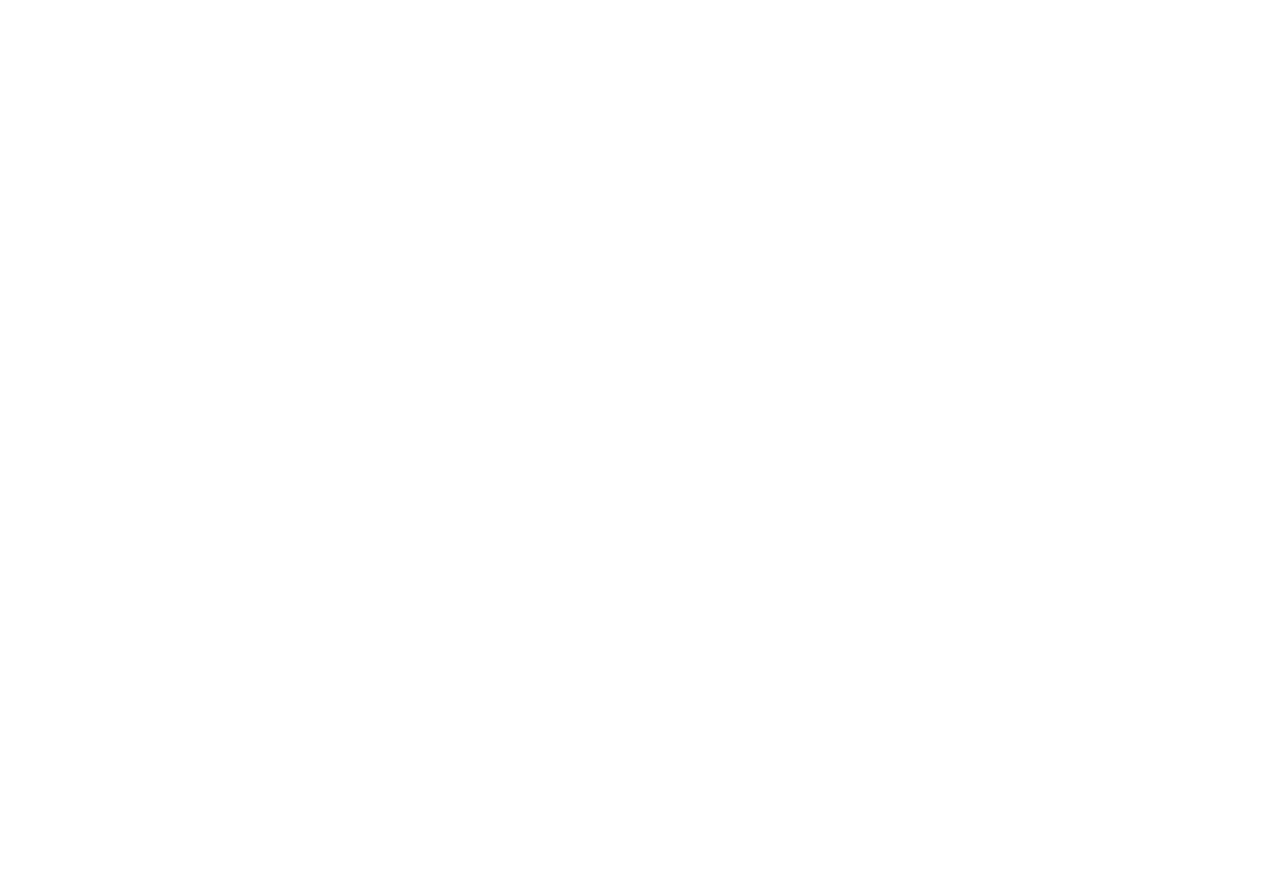
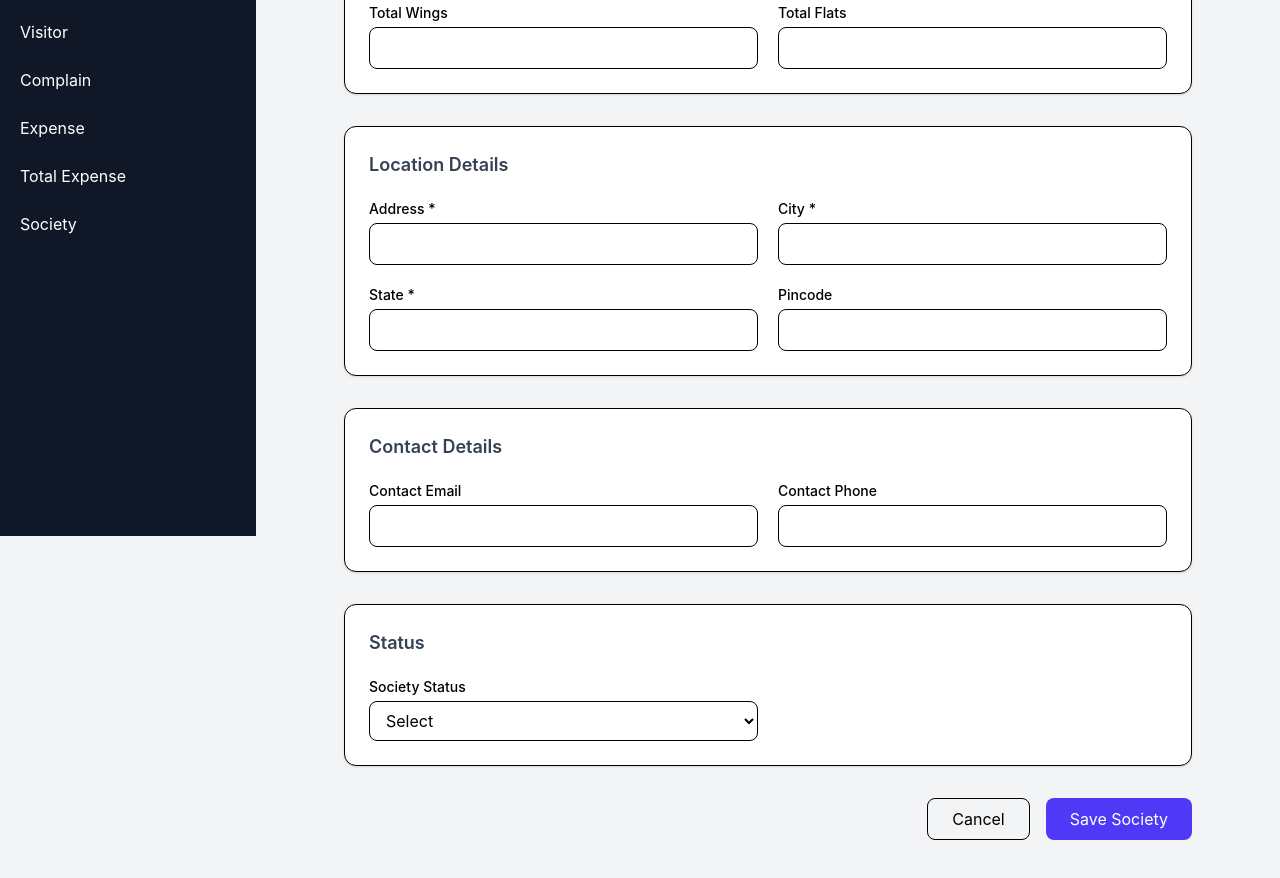
Before and after one commit to Sauravvaghela71/E-Society, a React (Vite) app in the folder frontend/: page /dashboard/society in a window 1280 px wide. Before the commit this address had no page. Shown: the part 320-1198 px from the top of the page. Before the commit the page ends 800 px from the top, so only its background shows below. Built offline with nearby package versions, Linux system fonts and the light colour scheme.

Commit message:
update in adminsidebar

```diff
--- a/frontend/src/component/Admin/AdminSidebar.jsx
+++ b/frontend/src/component/Admin/AdminSidebar.jsx
@@ -59,6 +59,12 @@ export default function AdminSidebar() {
           </Link>
         </li>
 
+        <li>
+          <Link to="/dashboard/society" className="hover:text-blue-400">
+            Society
+          </Link>
+        </li>
+
       </ul>
     </div>
   );
--- a/frontend/src/component/Admin/Resident.jsx
+++ b/frontend/src/component/Admin/Resident.jsx
@@ -1,23 +1,87 @@
 import { useForm } from "react-hook-form";
+import axios from "axios";
+import { useEffect, useState } from "react";
 
 export default function ResidentForm() {
-  const {
+
+  const [showForm, setShowForm] = useState(false);
+  // const [residents, setResidents] = useState([]);
+  const [user, setUser] = useState([]);
+
+ const {
     register,
     handleSubmit,
     formState: { errors }
   } = useForm();
 
+const resident = async (data) => {
+
+  try {
+
+    const res = await axios.post(
+      "http://localhost:5100/api/residents",
+      data
+    );
+
+    setUser([...user, res.data]); // FIX
+
+    alert("Resident Added Successfully");
+
+    setShowForm(false); // FIX
+
+  } catch (error) {
+
+    console.log(error);
+    alert("Error adding resident");
+
+  }
+
+};
+
+useEffect(() => {
+
+  const fetchResidents = async () => {
+
+    try {
+
+      const res = await axios.get(
+        "http://localhost:5100/api/residents"
+      );
+      // console.log("data fetched...",res.data);
+
+      setUser(res.data);
+
+    } catch (error) {
+
+      console.log(error);
+
+    }
+
+  };
+
+  fetchResidents();
+
+}, []);
+
   const onSubmit = (data) => {
-    console.log(data);
+    resident(data);
   };
 
   return (
     <div className="max-w-6xl mx-auto p-6">
 
-      <h1 className="text-3xl font-bold text-gray-800 mb-6">
+      <button
+            onClick={() => setShowForm(true)}
+            className="mb-6 px-5 py-2 bg-green-600 text-white rounded"
+          >
+            Add New Resident
+      </button>
+
+      {/* <h1 className="text-3xl font-bold text-gray-800 mb-6">
         Add New Resident
-      </h1>
+      </h1> */}
 
+      {showForm &&
       <form onSubmit={handleSubmit(onSubmit)} className="space-y-8">
 
         {/* ---------------- Personal Info ---------------- */}
@@ -251,11 +315,12 @@ export default function ResidentForm() {
         <div className="flex justify-end gap-4">
 
           <button
-            type="button"
-            className="px-6 py-2 border rounded-lg hover:bg-gray-50"
-          >
-            Cancel
-          </button>
+  type="button"
+  onClick={() => setShowForm(false)}
+  className="px-6 py-2 border rounded-lg"
+>
+Cancel
+</button>
 
           <button
             type="submit"
@@ -267,6 +332,79 @@ export default function ResidentForm() {
         </div>
 
       </form>
+      }
+
+{user.length > 0 && (
+       <div className="mt-10">
+
+  <h2 className="text-2xl font-bold mb-4">
+    Residents List
+  </h2>
+
+  {/* Scroll container */}
+  <div className="w-230 overflow-x-auto">
+
+    <table className="min-w-[1400px] border text-sm">
+
+      <thead>
+        <tr className="bg-gray-200 text-sm whitespace-nowrap">
+          <th className="border px-3 py-2">Name</th>
+          <th className="border px-3 py-2">Gender</th>
+          <th className="border px-3 py-2">DOB</th>
+          <th className="border px-3 py-2">Mobile</th>
+          <th className="border px-3 py-2">Email</th>
+          <th className="border px-3 py-2">Wing</th>
+          <th className="border px-3 py-2">Flat</th>
+          <th className="border px-3 py-2">Floor</th>
+          <th className="border px-3 py-2">Resident Type</th>
+          <th className="border px-3 py-2">Move In</th>
+          <th className="border px-3 py-2">Move Out</th>
+          <th className="border px-3 py-2">ID Type</th>
+          <th className="border px-3 py-2">ID Number</th>
+          <th className="border px-3 py-2">Vehicle</th>
+          <th className="border px-3 py-2">Emergency Name</th>
+          <th className="border px-3 py-2">Emergency Number</th>
+          <th className="border px-3 py-2">Status</th>
+        </tr>
+      </thead>
+
+      <tbody>
+
+        {user.map((u, i) => (
+
+          <tr key={i} className="text-center hover:bg-gray-50 whitespace-nowrap">
+
+            <td className="border px-3 py-2">{u.firstName} {u.lastName}</td>
+            <td className="border px-3 py-2">{u.gender}</td>
+            <td className="border px-3 py-2">{u.dateOfBirth}</td>
+            <td className="border px-3 py-2">{u.mobileNumber}</td>
+            <td className="border px-3 py-2">{u.email}</td>
+            <td className="border px-3 py-2">{u.wing}</td>
+            <td className="border px-3 py-2">{u.flatNumber}</td>
+            <td className="border px-3 py-2">{u.floorNumber}</td>
+            <td className="border px-3 py-2">{u.residentType}</td>
+            <td className="border px-3 py-2">{u.moveInDate}</td>
+            <td className="border px-3 py-2">{u.moveOutDate}</td>
+            <td className="border px-3 py-2">{u.idProofType}</td>
+            <td className="border px-3 py-2">{u.idProofNumber}</td>
+            <td className="border px-3 py-2">{u.vehicleNumber}</td>
+            <td className="border px-3 py-2">{u.emergencyContactName}</td>
+            <td className="border px-3 py-2">{u.emergencyContactNumber}</td>
+            <td className="border px-3 py-2">{u.status}</td>
+
+          </tr>
+
+        ))}
+
+      </tbody>
+
+    </table>
+
+  </div>
+
+</div>
+      )}
+
     </div>
   );
 }
--- /dev/null
+++ b/frontend/src/component/Admin/Society.jsx
@@ -0,0 +1,242 @@
+import { useForm } from "react-hook-form";
+
+export default function Society() {
+
+  const {
+    register,
+    handleSubmit,
+    formState: { errors }
+  } = useForm();
+
+  const onSubmit = (data) => {
+    console.log(data);
+  };
+
+  return (
+
+    <div className="max-w-4xl mx-auto p-6">
+
+      <h1 className="text-3xl font-bold text-gray-800 mb-6">
+        Society Registration
+      </h1>
+
+      <form onSubmit={handleSubmit(onSubmit)} className="space-y-8">
+
+        {/* Society Information */}
+
+        <Section title="Society Information">
+
+          <Input
+            label="Society Name"
+            required
+            error={errors.societyName}
+            register={register("societyName", {
+              required: "Society name is required"
+            })}
+          />
+
+          <Input
+            label="Society Code"
+            error={errors.societyCode}
+            register={register("societyCode")}
+          />
+
+          <Input
+            label="Total Wings"
+            type="number"
+            register={register("totalWings")}
+          />
+
+          <Input
+            label="Total Flats"
+            type="number"
+            register={register("totalFlats")}
+          />
+
+        </Section>
+
+        {/* Location Details */}
+
+        <Section title="Location Details">
+
+          <Input
+            label="Address"
+            required
+            error={errors.address}
+            register={register("address", {
+              required: "Address required"
+            })}
+          />
+
+          <Input
+            label="City"
+            required
+            error={errors.city}
+            register={register("city", {
+              required: "City required"
+            })}
+          />
+
+          <Input
+            label="State"
+            required
+            error={errors.state}
+            register={register("state", {
+              required: "State required"
+            })}
+          />
+
+          <Input
+            label="Pincode"
+            error={errors.pincode}
+            register={register("pincode", {
+              pattern: {
+                value: /^[0-9]{6}$/,
+                message: "Enter valid 6 digit pincode"
+              }
+            })}
+          />
+
+        </Section>
+
+        {/* Contact Details */}
+
+        <Section title="Contact Details">
+
+          <Input
+            label="Contact Email"
+            error={errors.email}
+            register={register("email", {
+              pattern: {
+                value: /^\S+@\S+$/i,
+                message: "Invalid email"
+              }
+            })}
+          />
+
+          <Input
+            label="Contact Phone"
+            error={errors.phone}
+            register={register("phone", {
+              pattern: {
+                value: /^[0-9]{10}$/,
+                message: "Enter valid 10 digit mobile number"
+              }
+            })}
+          />
+
+        </Section>
+
+        {/* Status */}
+
+        <Section title="Status">
+
+          <Select
+            label="Society Status"
+            register={register("status")}
+            options={["Active", "Inactive"]}
+          />
+
+        </Section>
+
+        {/* Buttons */}
+
+        <div className="flex justify-end gap-4">
+
+          <button
+            type="button"
+            className="px-6 py-2 border rounded-lg hover:bg-gray-100"
+          >
+            Cancel
+          </button>
+
+          <button
+            type="submit"
+            className="px-6 py-2 bg-indigo-600 text-white rounded-lg hover:bg-indigo-700"
+          >
+            Save Society
+          </button>
+
+        </div>
+
+      </form>
+    </div>
+  );
+}
+
+
+/* Section Component */
+
+function Section({ title, children }) {
+  return (
+
+    <div className="bg-white border rounded-xl p-6 shadow-sm">
+
+      <h2 className="text-lg font-semibold mb-5 text-gray-700">
+        {title}
+      </h2>
+
+      <div className="grid md:grid-cols-2 gap-5">
+        {children}
+      </div>
+
+    </div>
+  );
+}
+
+
+/* Input Component */
+
+function Input({ label, register, error, required, type = "text" }) {
+  return (
+
+    <div>
+
+      <label className="block text-sm font-medium mb-1">
+        {label} {required && "*"}
+      </label>
+
+      <input
+        type={type}
+        {...register}
+        className="w-full border rounded-lg px-3 py-2 focus:ring-2 focus:ring-indigo-500 outline-none"
+      />
+
+      {error && (
+        <p className="text-red-500 text-sm mt-1">
+          {error.message}
+        </p>
+      )}
+
+    </div>
+  );
+}
+
+
+/* Select Component */
+
+function Select({ label, register, options }) {
+  return (
+
+    <div>
+
+      <label className="block text-sm font-medium mb-1">
+        {label}
+      </label>
+
+      <select
+        {...register}
+        className="w-full border rounded-lg px-3 py-2 focus:ring-2 focus:ring-indigo-500 outline-none"
+      >
+
+        <option value="">Select</option>
+
+        {options.map((item) => (
+          <option key={item}>{item}</option>
+        ))}
+
+      </select>
+
+    </div>
+  );
+}
--- a/frontend/src/router/AppRouter.jsx
+++ b/frontend/src/router/AppRouter.jsx
@@ -15,6 +15,7 @@ import Security from "../component/Admin/Security";
 import TotalExpense from "../component/Admin/TotalExpense";
 import Expense from "../component/Admin/Expense";
 import Complaint from "../component/Admin/Complain";
+import Society from "../component/Admin/Society";
 
 const router = createBrowserRouter([
 
@@ -66,6 +67,10 @@ const router = createBrowserRouter([
         path: "/dashboard/expense",
         element: <Expense />
       },
+      {
+        path: "/dashboard/society",
+        element: <Society />
+      },
     ]
   }
 
```
